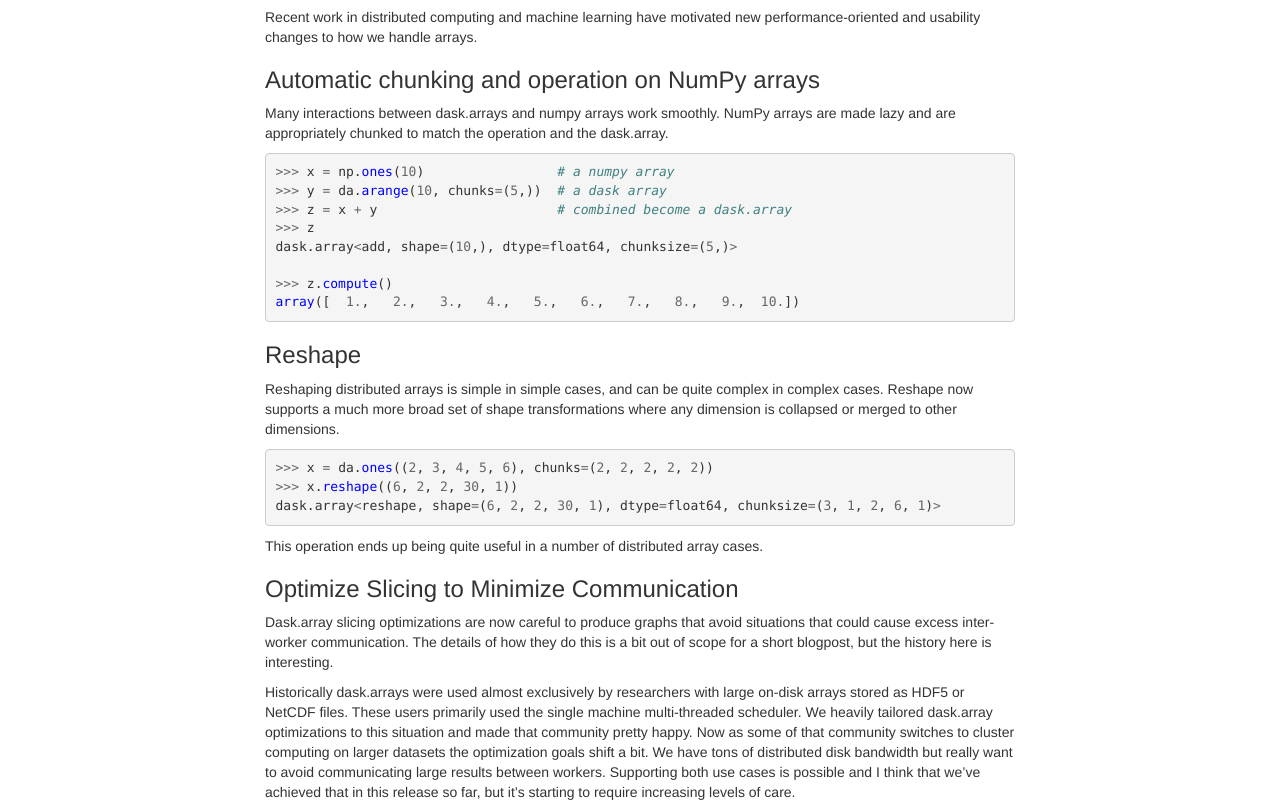
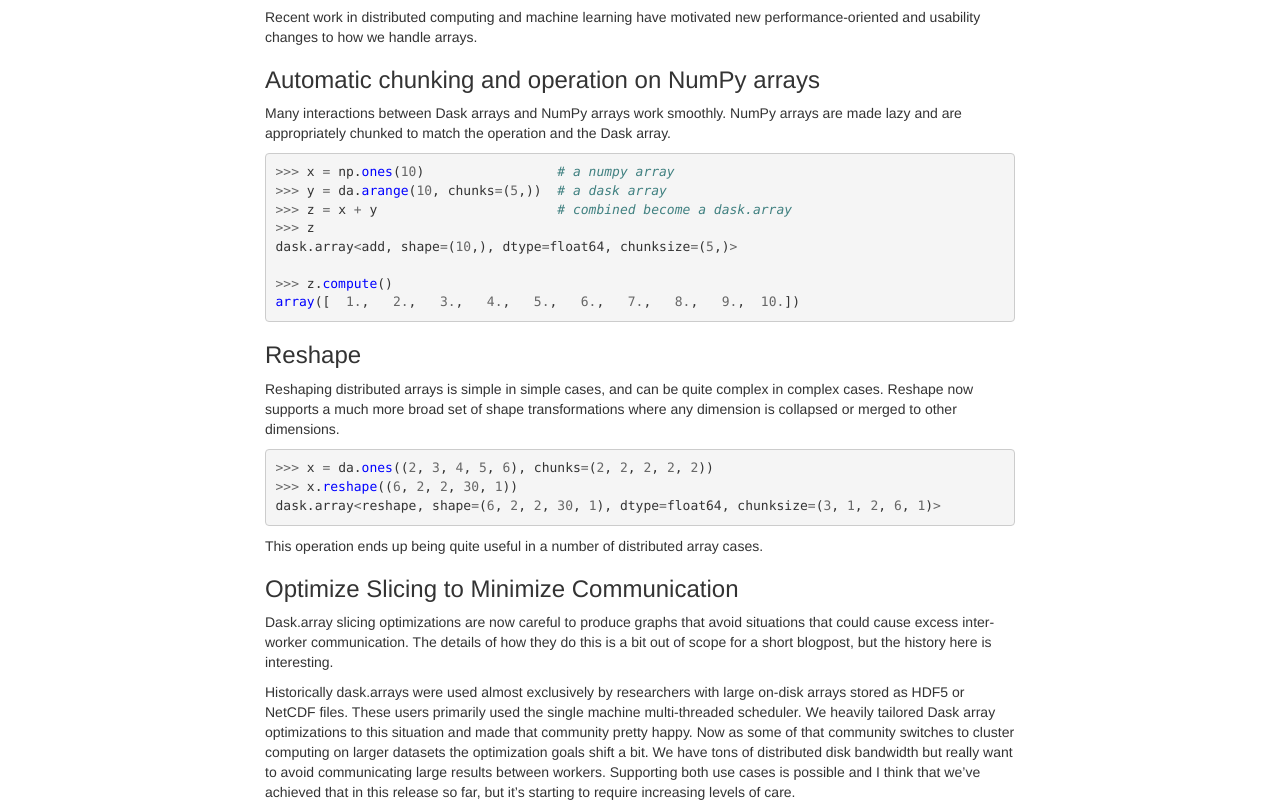
Before and after one commit to besyskymnbk/blog, a Jekyll site: the page built from _posts/work/2017-03-23-dask-0.14.1.md, in a window 1280 px wide and 1400 px high. Shown: the part 344-1153 px from the top of the window. Built offline with Jekyll 4.4.1, drawn with Linux system fonts in a browser that asks for light colours; comment, search, counter and statistics services are not loaded; part of the change alters nothing that is shown; some of the changed text lies outside the part shown.

````diff
--- a/_posts/work/2017-03-21-dask-0.14.1.md
+++ b/_posts/work/2017-03-23-dask-0.14.1.md
@@ -2,7 +2,6 @@
 layout: post
 title: Dask Release 0.14.1
 category: work
-draft: true
 tags: [Programming, Python, scipy, dask]
 theme: twitter
 ---
@@ -27,9 +26,9 @@ performance-oriented and usability changes to how we handle arrays.
 
 ### Automatic chunking and operation on NumPy arrays
 
-Many interactions between dask.arrays and numpy arrays work smoothly.  NumPy
+Many interactions between Dask arrays and NumPy arrays work smoothly.  NumPy
 arrays are made lazy and are appropriately chunked to match the operation
-and the dask.array.
+and the Dask array.
 
 ```python
 >>> x = np.ones(10)                 # a numpy array
@@ -68,7 +67,7 @@ here is interesting.
 
 Historically dask.arrays were used almost exclusively by researchers with large
 on-disk arrays stored as HDF5 or NetCDF files.  These users primarily used the
-single machine multi-threaded scheduler.  We heavily tailored dask.array
+single machine multi-threaded scheduler.  We heavily tailored Dask array
 optimizations to this situation and made that community pretty happy.
 Now as some of that community switches to cluster computing on larger datasets
 the optimization goals shift a bit.  We have tons of distributed disk bandwidth
@@ -314,7 +313,8 @@ There has been activity around Dask and machine learning:
    thousands of trials.
 -  [dask-glm](https://github.com/dask/dask-glm) now has a few decent algorithms
    for convex optimization.  The authors of this wrote a blogpost very recently
-   if you're interested: TODO provide link
+   if you're interested:
+   [Developing Convex Optimization Algorithms in Dask](http://matthewrocklin.com/blog/work/2017/03/22/dask-glm-1)
 -  [dask-xgboost](https://github.com/dask/dask-xgboost) lets you hand off
    distributed data in Dask dataframes or arrays and hand it directly to a
    distributed XGBoost system (that Dask will nicely set up and tear down for
@@ -328,22 +328,26 @@ Acknowledgements
 The following people contributed to the dask/dask repository since the 0.14.0 release
 on February 27th
 
-...
+-  Antoine Pitrou
+-  Brian Martin
+-  Elliott Sales de Andrade
+-  Erik Welch
+-  Francisco de la Peña
+-  jakirkham
+-  Jim Crist
+-  Jitesh Kumar Jha
+-  Julien Lhermitte
+-  Martin Durant
+-  Matthew Rocklin
+-  Markus Gonser
+-  Talmaj
 
 The following people contributed to the dask/distributed repository since the
 1.16.0 release on February 27th
 
-...
-
-The following people contributed to the dask/fastparquet repository
-
-...
-
-
-The following people contributed to the dask/dask-glm repository
-
-...
-
-The following people contributed to the dask/dask-learn repository
-
-...
+-  Antoine Pitrou
+-  Ben Schreck
+-  Elliott Sales de Andrade
+-  Martin Durant
+-  Matthew Rocklin
+-  Phil Elson
````
